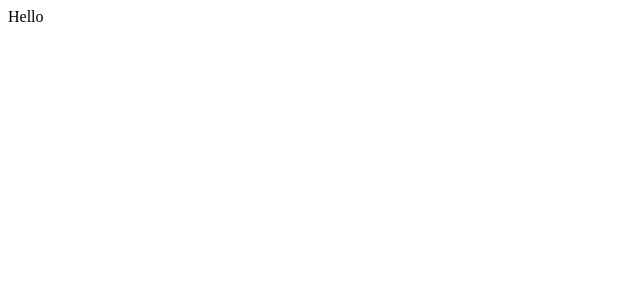
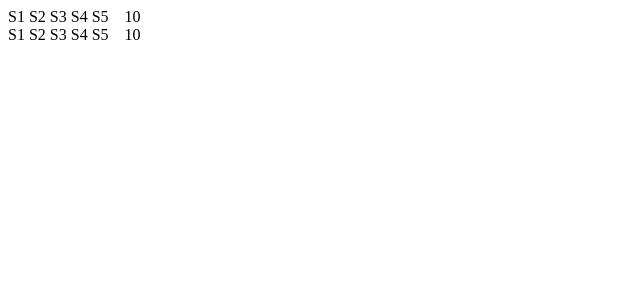
Before and after one commit to EngrPahati/usePopcorn, a React (Create React App) app: page / in a window 1280 px wide. Shown: the top 300 px of the page, without its empty margins (0-640 px from the left). Built offline with nearby package versions, Linux system fonts and the light colour scheme.

Commit message:
add html tags and some css to StarRating

```diff
--- a/src/StarRating.js
+++ b/src/StarRating.js
@@ -1,5 +1,28 @@
+const containerStyle = {
+    display: 'flex',
+    alignItems: 'center',
+    gap: '16px'
+};
+
+const starContainerStyle = {
+    display: 'flex',
+    gap: '4px'
+};
+
+const textStyle = {
+    lineHeight: "1",
+    margin: '0'
+};
+
 export default function StarRating() {
-    return(
-        <div>Hello</div>
+    return (
+        <div style={containerStyle}>
+            <div style={starContainerStyle}>
+            {Array.from({ length: 5 }, (_, i) => (
+                <span>S{ i + 1}</span>
+            ))}
+            </div>
+            <p style={textStyle}>10</p>
+        </div>
     );
 }
--- a/src/index.js
+++ b/src/index.js
@@ -8,6 +8,7 @@ const root = ReactDOM.createRoot(document.getElementById('root'));
 root.render(
   <React.StrictMode>
     {/* <App /> */}
-    <StarRating />
+    <StarRating maxRating={5} />
+    <StarRating maxRating={10} />
   </React.StrictMode>
 );
```
